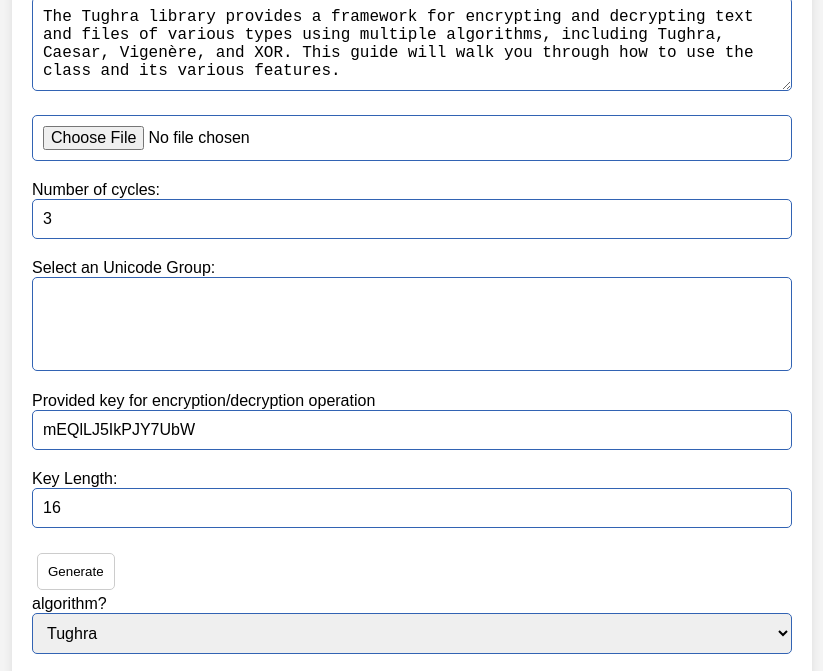
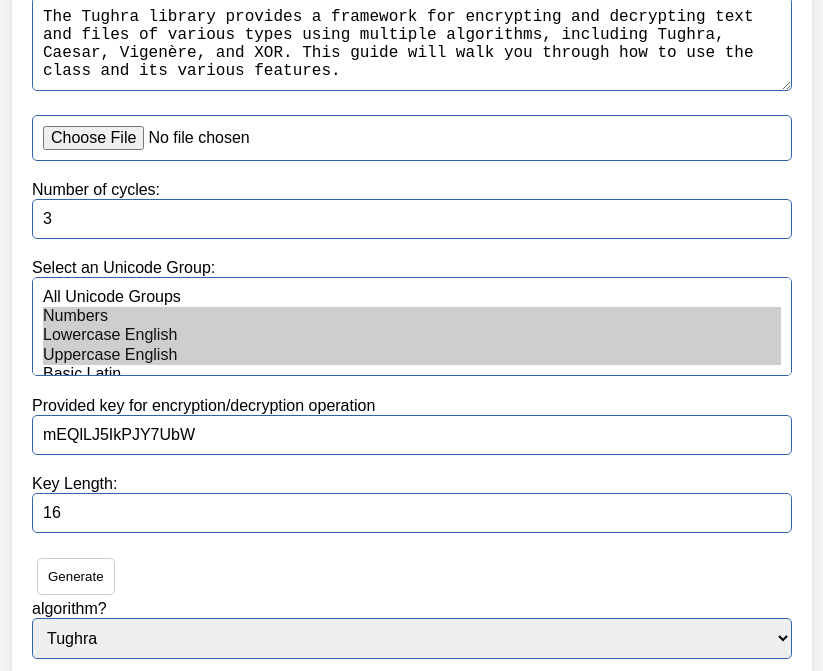
Before and after one commit to Mohanadhatip/TUGHRA, a website: page index.html in a window 1280 px wide. Shown: the part 98-769 px from the top of the page, without its empty margins (228-1051 px from the left). Drawn offline with Linux system fonts and the light colour scheme.

Commit message:
Update index.html

```diff
--- a/index.html
+++ b/index.html
@@ -191,7 +191,7 @@
             <p id="outputTextinfo"></p>
         </div>
     </div>
-    <script src="npm2.js?mjnj"></script>
+    <script src="tughra.js"></script>
     <script>
         document.getElementById('file').addEventListener('change', function(event) {
             const file = event.target.files[0];
```
